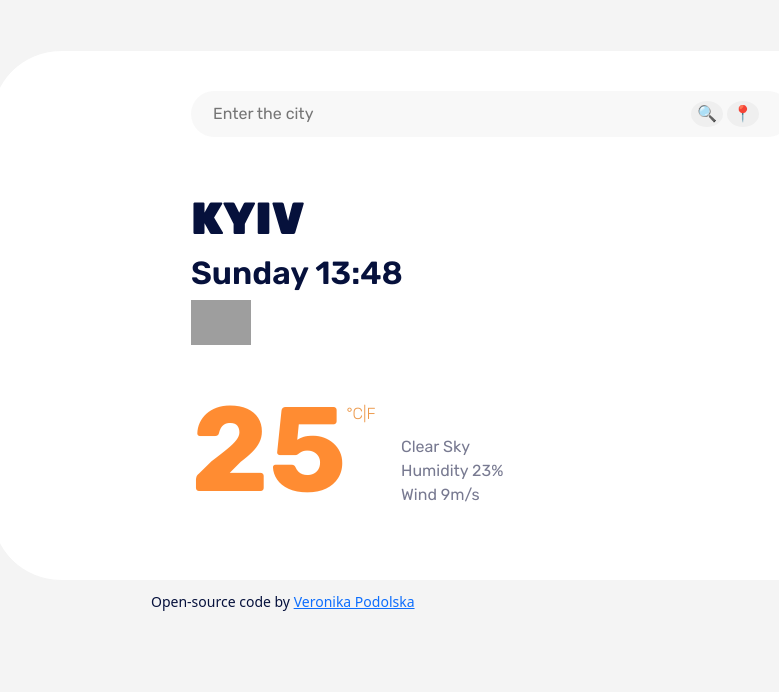
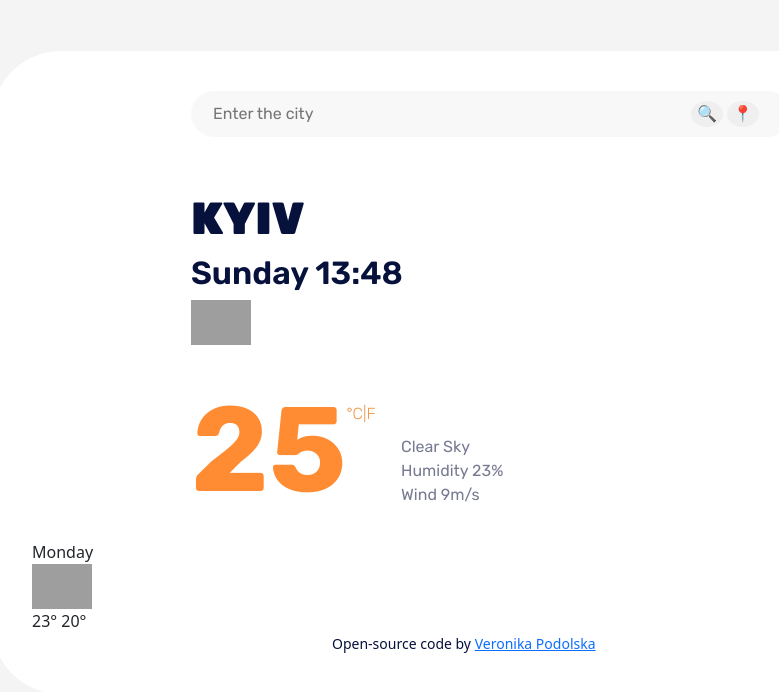
Before and after one commit to Veronika-Podolska/weather_app, a plain HTML site: page index.html in a window 1280 px wide. Shown: the whole page, without its empty margins (149-928 px from the left). Drawn offline with nearby package versions, Linux system fonts and the light colour scheme; grey boxes are pictures that could not be loaded; a web font is replaced by a local one.

Commit message:
forecast template html added

```diff
--- a/index.html
+++ b/index.html
@@ -62,6 +62,14 @@
           </div>
         </div>
       </div>
+      <div class="forecast">
+        <div class="row">
+          <div class="col">
+            <div class="forecast-day">Monday</div>
+            <img src="http://openweathermap.org/img/wn/02d@2x.png" width="60" />
+            <div class="forecast-degree">23° 20°</div>
+        </div>
+      </div>
     </div>
     <footer>
       Open-source code by
```
